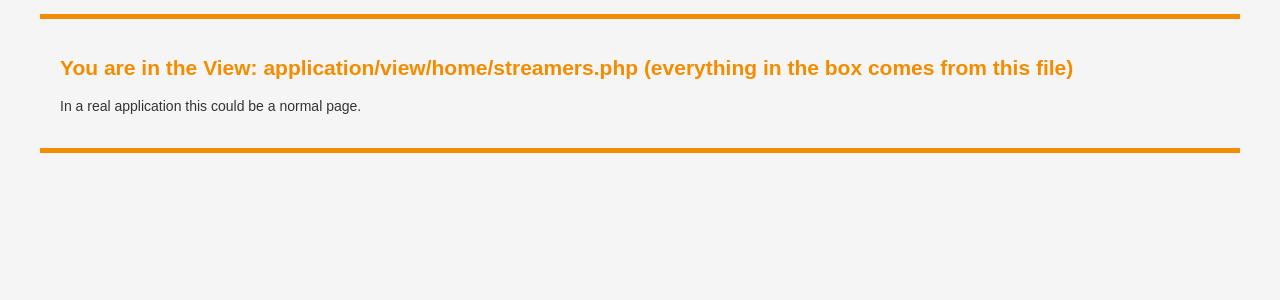
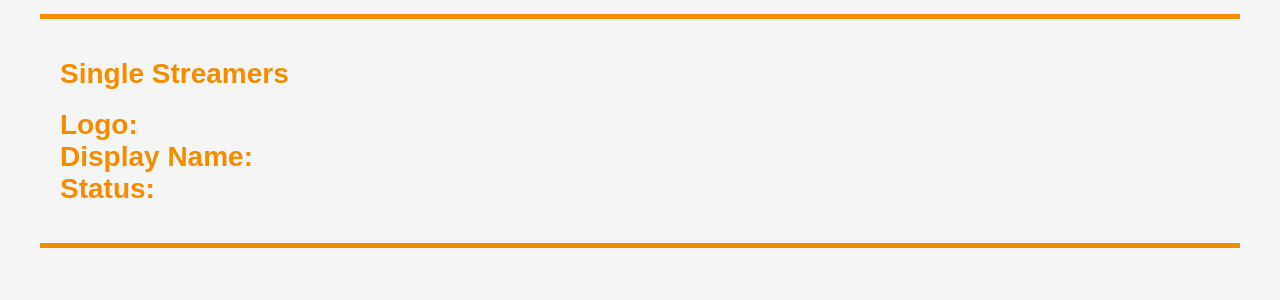
Before and after one commit to peltos/EWA-TeamB, a PHP site: page /home/streamers in a window 1280 px wide. Shown: the part 70-370 px from the top of the page. Run offline with PHP 8.4, Linux system fonts and the light colour scheme; some libraries are stand-ins or nearby versions.

Commit message:
first commit events

```diff
--- a/application/controller/home.php
+++ b/application/controller/home.php
@@ -35,6 +35,7 @@ class Home extends Controller
         require APP . 'view/_templates/footer.php';
     }
 
+
     /**
      * PAGE: exampletwo
      * This method handles what happens when you move to http://yourproject/home/exampletwo
--- a/application/view/home/streamers.php
+++ b/application/view/home/streamers.php
@@ -1,4 +1,25 @@
 <div class="container">
-    <h2>You are in the View: application/view/home/streamers.php (everything in the box comes from this file)</h2>
-    <p>In a real application this could be a normal page.</p>
+  <div id="tbody" class="text-center">
+    <h1>Single Streamers</h1>
+
+  </div>
+<div class="input">
+  <h1 id="fccStatus"></h1>
 </div>
+<div class="row">
+  <h1>
+  <div class="col-md-4">
+    Logo:
+  </div>
+  <div class="col-md-4">
+    Display Name:
+  </div>
+  <div class="col-md-4">
+    Status:
+  </div>
+</h1>
+
+</div>
+<div id="followInfo">
+</div>
+</div>
--- a/public/js/application.js
+++ b/public/js/application.js
@@ -37,3 +37,18 @@ $(function() {
     }
 
 });
+
+$(document).ready(function()){
+  var url= "http://api.twitch.tv/kraken/streams/freecodecamp";
+  $.getJSON(url,function(data1)){
+
+  if(data1.stream==null){
+    $("fccStatus").html("Free code camp is currently OFFLINE!");
+  }
+  else{
+      $("fccStatus").html("Free code camp is currently ONLINE!");
+
+    }
+  });
+
+});
```
Also changed, not shown: public/css/style.css (line endings or trailing spaces).
